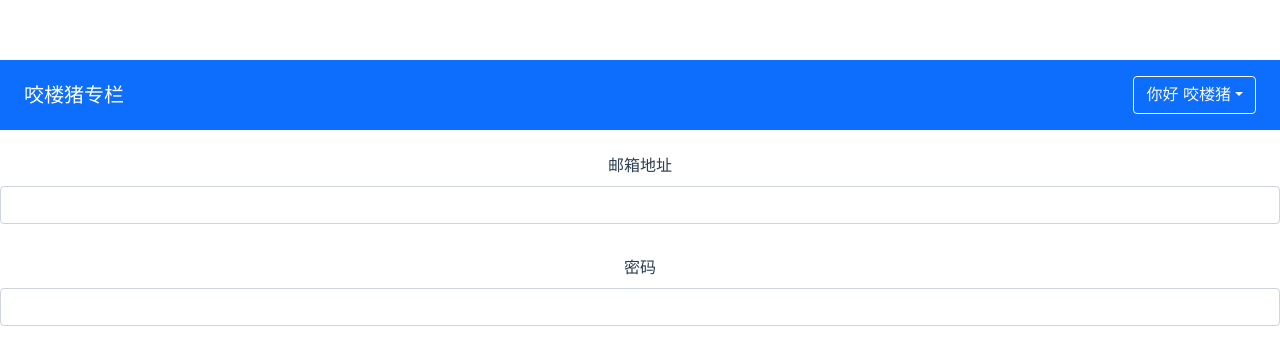
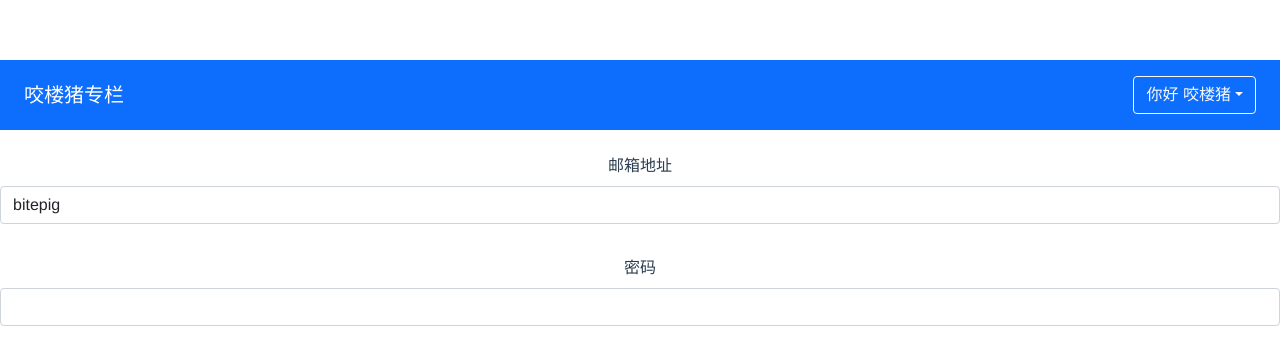
Before and after one commit to aa12gq/bitepig-column, a Vue app: page / in a window 1280 px wide. Shown: the top 364 px of the page. Built offline with nearby package versions, Linux system fonts and the light colour scheme.

Commit message:
ValidateInput 支持 v-model

```diff
--- a/src/App.vue
+++ b/src/App.vue
@@ -4,7 +4,7 @@
      <form action="">
        <div class="mb-3">
       <label for="exampleInputEmail1" class="form-label">邮箱地址</label>
-      <validate-input :rules="emailRules"></validate-input>
+      <validate-input :rules="emailRules" v-model="emailVal"></validate-input>
     </div>
     <div class="mb-3">
       <label for="exampleInputPassword1" class="form-label">密码</label>
@@ -15,7 +15,7 @@
 </template>
 
 <script lang="ts">
-import { defineComponent, reactive } from 'vue'
+import { defineComponent, reactive, ref } from 'vue'
 import 'bootstrap/dist/css/bootstrap.min.css'
 // import ColumnList, { ColumnProps } from './components/ColumnList.vue'
 import GlobalHeader, { userProps } from './components/GlobalHeader.vue'
@@ -34,6 +34,7 @@
     ValidateInput
   },
   setup () {
+    const emailVal = ref('bitepig')
     const emailRules: RulesProp = [
       { type: 'required', message: '电子邮箱地址不能为空' },
       { type: 'email', message: '请输入正确的电子邮箱格式' }
@@ -56,7 +57,8 @@
       currentUser,
       emailRef,
       validateEmail,
-      emailRules
+      emailRules,
+      emailVal
     }
   }
 })
--- a/src/components/ValidateInput.vue
+++ b/src/components/ValidateInput.vue
@@ -3,8 +3,9 @@
     <input type="text"
       class="form-control"
       :class="{'is-invalid': inputRef.error}"
-      v-model="inputRef.val"
+      :value="inputRef.val"
       @blur="validateInput"
+      @input="updateValue"
     >
     <span v-if="inputRef.error" class="invalid-feedback">{{inputRef.message}}</span>
   </div>
@@ -21,14 +22,20 @@
 export default defineComponent({
   name: 'ValidateInput',
   props: {
-    rules: Array as PropType<RulesProp>
+    rules: Array as PropType<RulesProp>,
+    modelValue: String
   },
-  setup (props) {
+  setup (props, context) {
     const inputRef = reactive({
-      val: '',
+      val: props.modelValue || '',
       error: false,
       message: ''
     })
+    const updateValue = (e: KeyboardEvent) => {
+      const targetValue = (e.target as HTMLInputElement).value
+      inputRef.val = targetValue
+      context.emit('update:modelValue', targetValue)
+    }
     const validateInput = () => {
       if (props.rules) {
         const allPassed = props.rules.every(rule => {
@@ -51,7 +58,8 @@
     }
     return {
       inputRef,
-      validateInput
+      validateInput,
+      updateValue
     }
   }
 })
```
